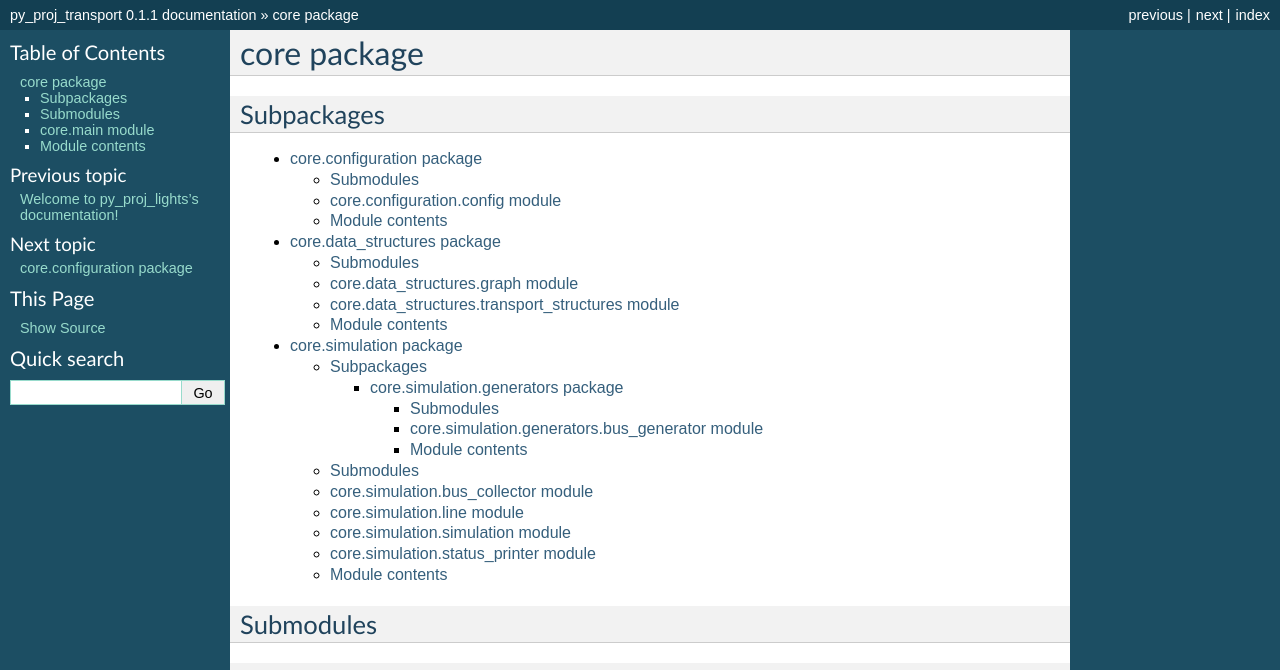
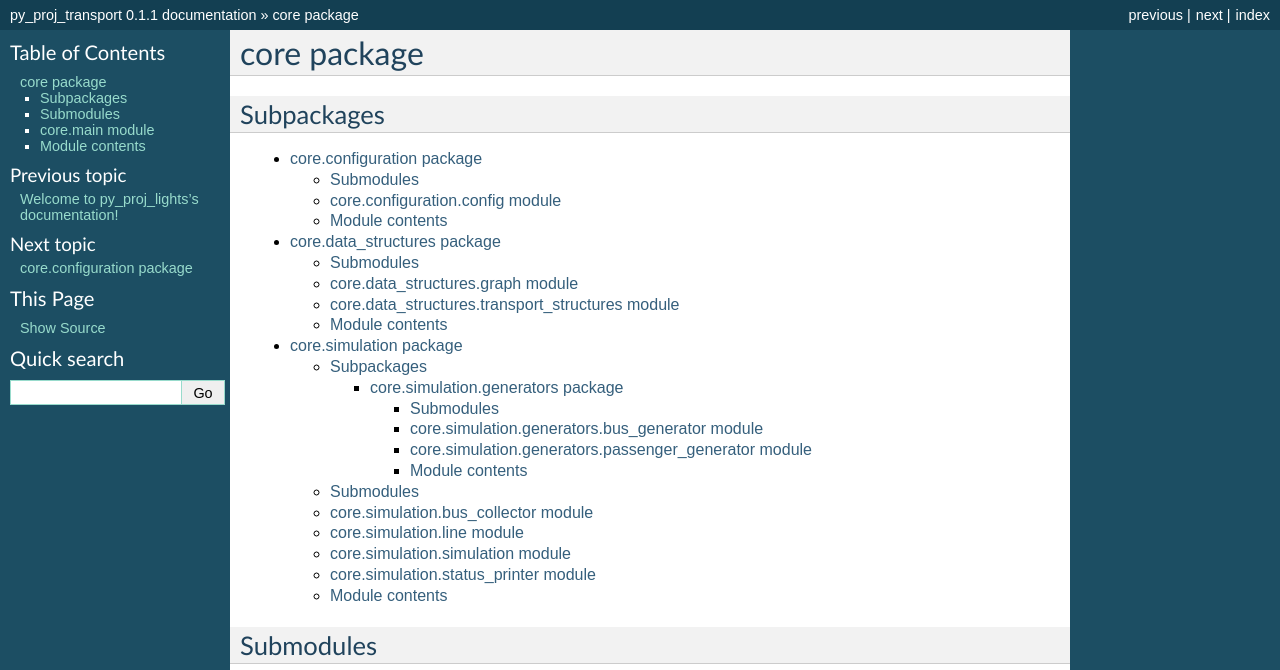
Before and after one commit to DrimTim32/py_proj_transport, a Sphinx documentation site: the page built from docs/source/core.rst, in a window 1280 px wide. Shown: the top 670 px of the page. Built offline with Sphinx 7.4.7, drawn with Linux system fonts in a browser that asks for light colours.

Commit message:
docs update

```diff
--- a/docs/source/core.simulation.generators.rst
+++ b/docs/source/core.simulation.generators.rst
@@ -12,6 +12,14 @@ core.simulation.generators.bus_generator module
         :undoc-members:
         :show-inheritance:
 
+core.simulation.generators.passenger_generator module
+-----------------------------------------------------
+
+.. automodule:: core.simulation.generators.passenger_generator
+:members:
+        :undoc-members:
+        :show-inheritance:
+
 
 Module contents
 ---------------
```
